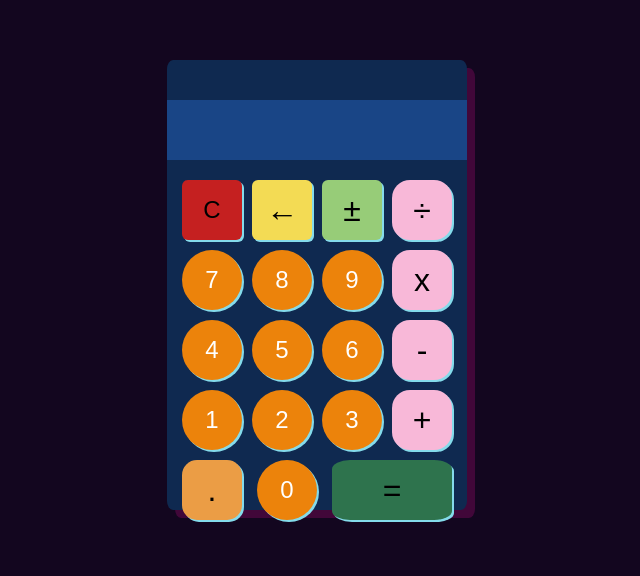
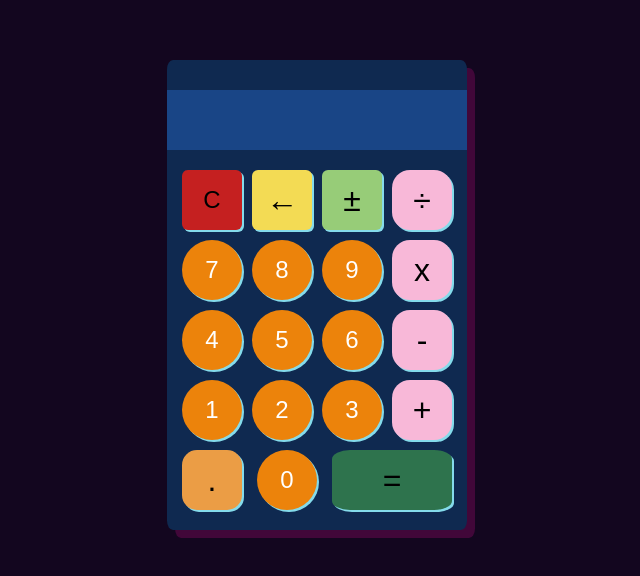
Before and after one commit to yiyuanyi/calculator, a plain HTML site: page index.html in a window 1280 px wide. Shown: the part 168-744 px from the top of the page, without its empty margins (323-963 px from the left). Drawn offline with Linux system fonts and the light colour scheme.

Commit message:
update height of calculator, history. update margin display.

```diff
--- a/style.css
+++ b/style.css
@@ -15,7 +15,7 @@ body {
     margin: 220px auto;
     text-align: center;
     width: 300px;
-    height: 450px;
+    height: 470px;
     background-color: #0f2950;
     box-shadow: 8px 8px #410739;
     border-radius: 2%;
@@ -23,7 +23,7 @@ body {
 
 #history {
     display: flex;
-    height: 20px;
+    height: 15px;
 }
 
 #display {
@@ -32,7 +32,7 @@ body {
     background-color: #194586;
     align-items: center;
     justify-content: center;
-    margin-top: 20px;
+    margin-top:15px;
     margin-bottom: 15px;
 }
 
```
